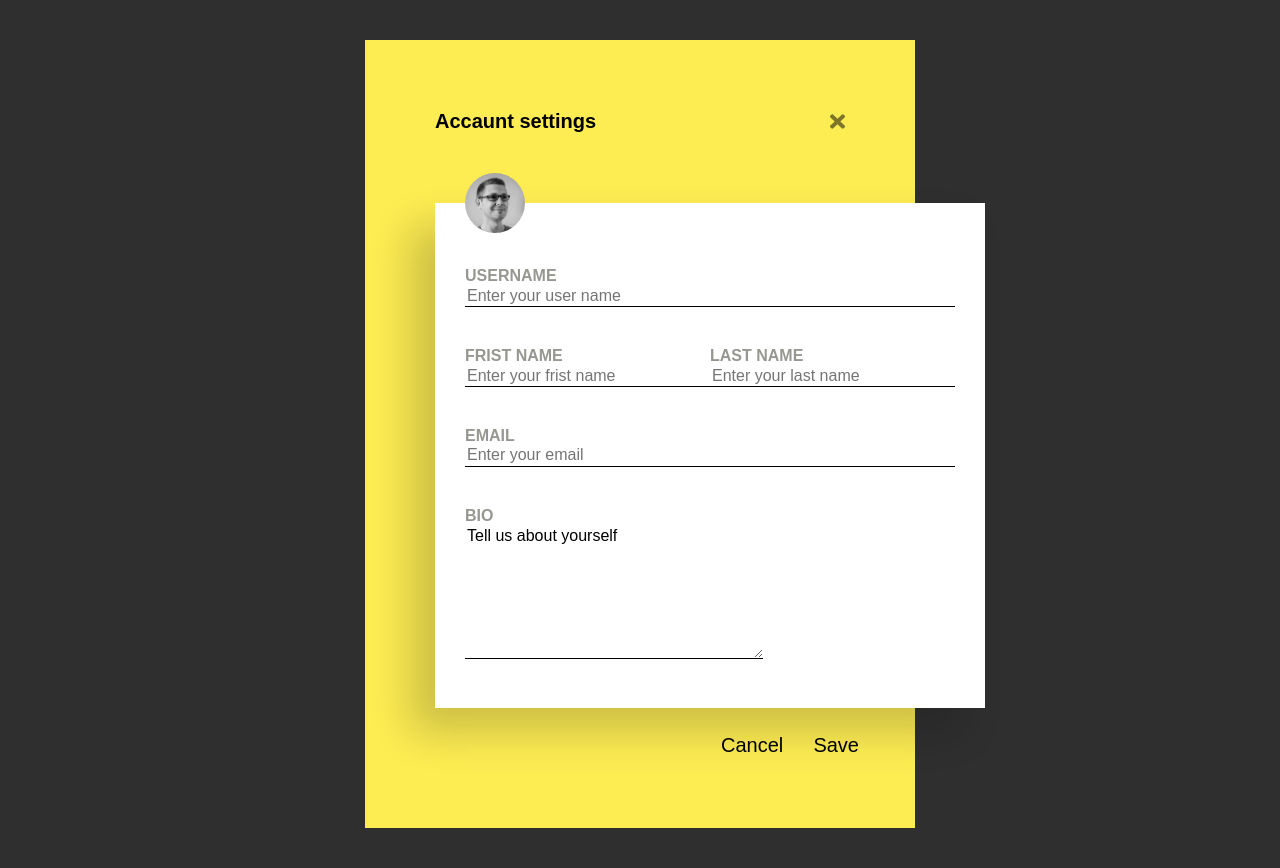
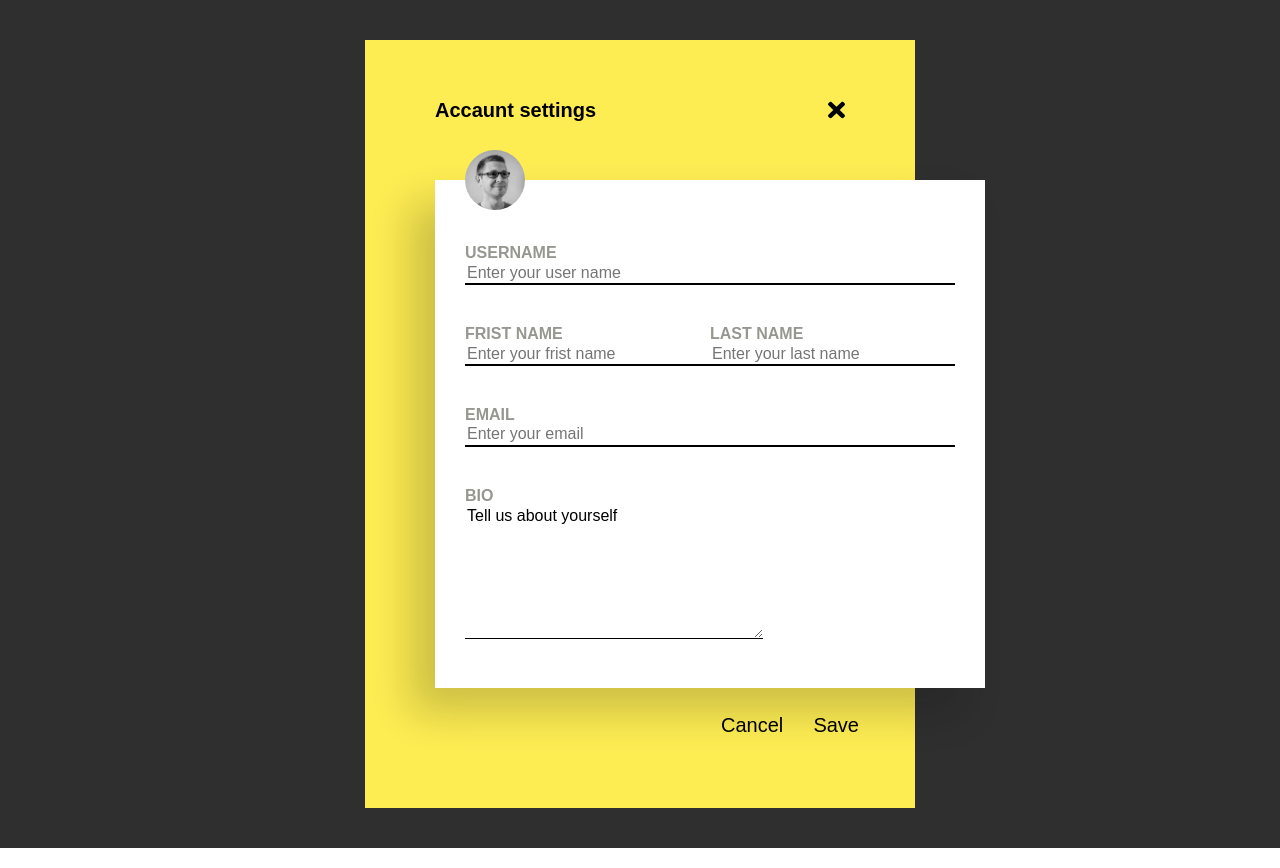
Before and after one commit to roziqov1011/homework-14, a plain HTML site: page index.html in a window 1280 px wide. In both pictures the pointer is over the picture 837 px from the left and 121 px from the top of the page. Drawn offline with nearby package versions, Linux system fonts and the light colour scheme.

Commit message:
git commit -m'initail commit end'

```diff
--- a/css/main.css
+++ b/css/main.css
@@ -26,6 +26,7 @@ main{
 
 .inner .title{
   width: 550px;
+  height: 40px;
   padding: 70px;
   display: flex;
   justify-content: space-between;
@@ -39,8 +40,12 @@ main{
 .inner .title img{
   opacity: 0.5;
   width: 15px;
+  transition: all 0.3s ease;
 }
-
+.inner .title img:hover{
+  opacity: 1;
+  width: 17px;
+}
 .inner .card{
   margin-left: 70px;
   background-color: #fff;
@@ -56,9 +61,13 @@ main{
 .card form input{
   border: none;
   outline: none;
-  border-bottom: 1px solid #000;
+  border-bottom: 2px solid #000;
   margin-bottom: 40px;
   width: 100%;
+  transition: all 0.5s ease;
+}
+.card form input:hover{
+  border-bottom: 2px solid rgb(60, 6, 255);
 }
 .card form label{
   margin-bottom: 20px;
@@ -78,6 +87,8 @@ main{
   border-bottom: 1px solid #000;
   margin-bottom: 20px;
   outline: none;
+  max-width: 100%;
+
 }
 
 .card form .button{
@@ -90,4 +101,9 @@ main{
   border: none;
   background-color: rgba(255, 255, 255, 0);
   font-size: 20px;
+  transition: all 0.5s ease;
 }
+.card form button:hover{
+  transform: scale(1.3);
+  color: #fff;
+}
```
